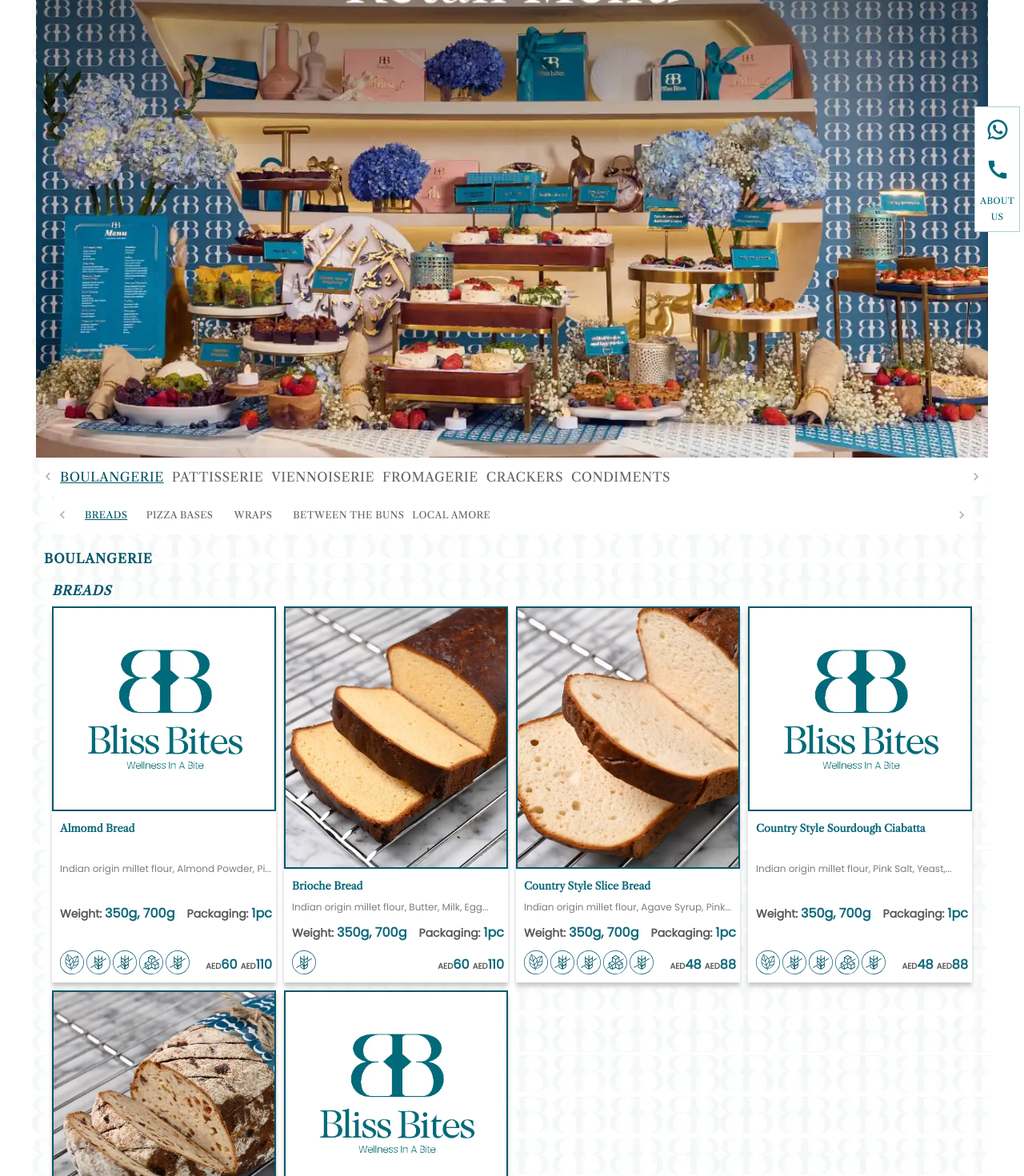
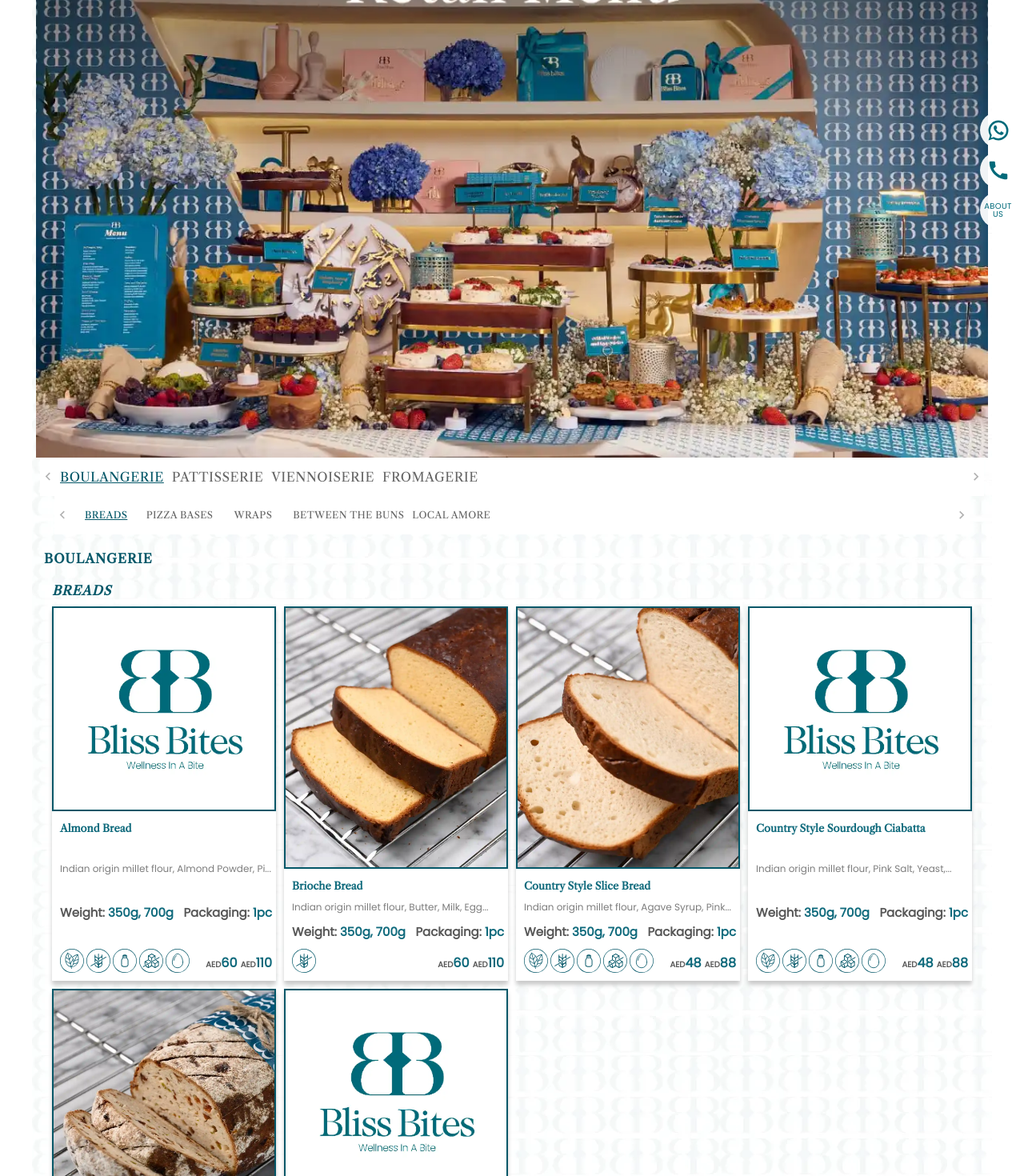
Before and after one commit to rabee-jaramani/Bliss_Bites_B2C, a React (Create React App) app: page / in a window 1280 px wide. Shown: the part 480-1950 px from the top of the page at 80% size. Built offline with nearby package versions, Linux system fonts and the light colour scheme.

Commit message:
minor changes

```diff
--- a/src/App.tsx
+++ b/src/App.tsx
@@ -4,7 +4,7 @@
 import Footer from "./footer/Footer";
 
 
-import { items_1,items_2,items_3,items_4,items_5,items_6 } from "./data/items";
+import { items_1,items_2,items_3,items_4 } from "./data/items";
 import { menu_collections } from "./data2";
 import { food_categories } from "./data2";
 
@@ -88,6 +88,8 @@
     //   setFB_List_To_Render(cloud_kitchen_full_menu);
     // }
   };
+
+
 useEffect(() => {
   if(selectedCollection==='BOULANGERIE'){
     setSelectedCategoriesTabs([ "BREADS","PIZZA BASES","WRAPS","BETWEEN THE BUNS", "LOCAL AMORE",])
@@ -104,20 +106,20 @@
 
     }
     if(selectedCollection==='FROMAGERIE'){
-      setSelectedCategoriesTabs(["CHEESE","CHEESE PLATTER",])
+      setSelectedCategoriesTabs(["CHEESE","CHEESE PLATTER","CRACKERS","JAMS & SAUCES"])
       setSelectedItems(items_4)
 
     }
-    if(selectedCollection==='CRACKERS'){
-      setSelectedCategoriesTabs([ "CRACKERS",])
-      setSelectedItems(items_5)
+    // if(selectedCollection==='CRACKERS'){
+    //   setSelectedCategoriesTabs([ "CRACKERS",])
+    //   setSelectedItems(items_5)
 
-    }
-    if(selectedCollection==='CONDIMENTS'){
-      setSelectedCategoriesTabs([ "JAMS & SAUCES"])
-      setSelectedItems(items_6)
+    // }
+    // if(selectedCollection==='CONDIMENTS'){
+    //   setSelectedCategoriesTabs([ "JAMS & SAUCES"])
+    //   setSelectedItems(items_6)
 
-    }
+    // }
 }, [selectedCollection])
 
   return (
--- a/src/components/Buttons.tsx
+++ b/src/components/Buttons.tsx
@@ -34,7 +34,7 @@
       <Button size="small" onClick={handleClickCallUs} startIcon={<CallIcon/>}>
       </Button>
       <Button size="small" onClick={handleClick}>
-        About Us
+        <span className="about-us">About Us</span>
       </Button>
     </div>
   );
--- a/src/components/ModalPopUp.tsx
+++ b/src/components/ModalPopUp.tsx
@@ -93,8 +93,8 @@
               </Typography>
             </div>
             <div className="yield-packaging-div">
-            <div><span className="weight-packaging">Weight: </span>{itemDetails.yield}</div>
-            <div><span className="weight-packaging">Packaging: </span>{itemDetails.packaging}</div>
+            <div className="weight-packaging"><span>Weight: </span>{itemDetails.yield}</div>
+            <div className="weight-packaging"><span>Packaging: </span>{itemDetails.packaging}</div>
         </div>
             {itemDetails.description ? (
               <Typography
--- a/src/components/buttons.sass
+++ b/src/components/buttons.sass
@@ -6,9 +6,7 @@
     flex-direction: column
     gap: 5px
     align-items: center
-    background-color: #fff
     padding: 5px
-    border: 1px solid #006a7a50
     button
         width: 45px !important
         height: 45px !important
@@ -24,6 +22,9 @@
             font-size: 30px !important
         span
             margin: 0 !important
+.about-us
+    font-size: 10px
+    line-height: 10px
 @media screen and (min-width:600px)
     .about-us-div
         right: 5%
--- a/src/data/items.tsx
+++ b/src/data/items.tsx
@@ -39,8 +39,8 @@
 
 import free_from_wheat from "../images/icons/gluten_free.svg"
 import refined_sugar from "../images/icons/refined_sugar_free.svg"
-import eggs from "../images/icons/gluten_free.svg"
-import dairy from "../images/icons/gluten_free.svg"
+import eggs from "../images/icons/eggs.svg"
+import dairy from "../images/icons/dairy.svg"
 import plant_based from "../images/icons/vegan.svg"
 
 
@@ -51,7 +51,7 @@
   {
   categoryName: "BREADS",
   items: [
-    {itemName:'Almomd Bread',price:'60, 110',description:'Indian origin millet flour, Almond Powder, Pink Salt, Agave Syrup, Yeast, Water',image:placeholder,packaging:'1pc',yield:'350g, 700g',allergies:[
+    {itemName:'Almond Bread',price:'60, 110',description:'Indian origin millet flour, Almond Powder, Pink Salt, Agave Syrup, Yeast, Water',image:placeholder,packaging:'1pc',yield:'350g, 700g',allergies:[
   { allergyName: 'Plant Based', allergySrc: plant_based},
   { allergyName: 'Free From Wheat', allergySrc: free_from_wheat },
   { allergyName: 'Dairy', allergySrc: dairy},
@@ -80,7 +80,7 @@
   { allergyName: 'Refined Sugar', allergySrc: refined_sugar },
   { allergyName: 'Eggs', allergySrc: eggs }
 ]},
-    {itemName:'Rosemary Olive Sourdough Ciabatta',price:'49, 89',description:'Indian origin millet flour, Pink Salt, Yeast, Starter, Dry Sosemary, Black Olive, Water',image:placeholder,packaging:'1pc',yield:'350g, 700g',allergies:[
+    {itemName:'Rosemary Olive Sourdough Ciabatta',price:'49, 89',description:'Indian origin millet flour, Pink Salt, Yeast, Starter, Dry Rosemary, Black Olive, Water',image:placeholder,packaging:'1pc',yield:'350g, 700g',allergies:[
   { allergyName: 'Plant Based', allergySrc: plant_based },
   { allergyName: 'Free From Wheat', allergySrc: free_from_wheat },
   { allergyName: 'Dairy', allergySrc: dairy },
@@ -246,7 +246,7 @@
       {itemName:'Banana Pecan Tea Cake',price:'330, 450',description:'Butter, Agave Syrup, Pasteurized Egg, Indian origin millet flour, Almond Powder, Baking Powder, Cinnamon Powder, Pecan nut, Banana, Cream Cheese, Cinnamon Powder',image:placeholder,packaging:'1pc',yield:'500g, 750g',allergies:[  { allergyName: 'Free From Wheat', allergySrc: free_from_wheat },
   { allergyName: 'Refined Sugar', allergySrc: refined_sugar },
   { allergyName: 'Eggs', allergySrc: eggs }]},
-      {itemName:'Pecan Carrot Tea Cake',price:'330, 450',description:'Pasteurized Egg, Agave Syrup, Sunflower oil, Long Life Milk, Vanilla Esence, Indian origin millet flour, Cinnamon Powder, Baking Powder, Baking Soda, Chopped Peacan nut, Carrots, Whip Cream, Cream Cheese, Icing Sugar, Mascopan Cream Cheese, Pecan nut',image:pecan_carrot_tea_cake,packaging:'1pc',yield:'500g, 750g',allergies:[  { allergyName: 'Free From Wheat', allergySrc: free_from_wheat },
+      {itemName:'Pecan Carrot Tea Cake',price:'330, 450',description:'Pasteurized Egg, Agave Syrup, Sunflower oil, Long Life Milk, Vanilla Esence, Indian origin millet flour, Cinnamon Powder, Baking Powder, Baking Soda, Chopped Peacan nut, Carrots, Whipped Cream, Cream Cheese, Icing Sugar, Mascopan Cream Cheese, Pecan nut',image:pecan_carrot_tea_cake,packaging:'1pc',yield:'500g, 750g',allergies:[  { allergyName: 'Free From Wheat', allergySrc: free_from_wheat },
   { allergyName: 'Refined Sugar', allergySrc: refined_sugar },
   { allergyName: 'Eggs', allergySrc: eggs }]},
       {itemName:'Toffee Dates Tea Cake',price:'330, 450',description:'Water, Whole Dates, Butter, Agave Syrup, Pasteurized Egg, Indian origin millet flour, Baking Soda, Cinnamon Powder, Cream Cheese, Toffee Cream, Whole Dates, Cocoa Powder',image:toffee_dates_tea_cake,packaging:'1pc',yield:'500g, 750g',allergies:[  { allergyName: 'Free From Wheat', allergySrc: free_from_wheat },
@@ -257,13 +257,13 @@
   {
     categoryName: "MUFFINS",
     items: [
-      {itemName:'Chocolate Muffin',price:'100190',description:'Butter, Agave Syrup, Pasteurized Egg, Indian origin millet flour, Baking Soda, Baking Powder, Cocoa Powder , Dark Chocolate ',image:placeholder,packaging:'Box of 6, Box of 12',yield:'',allergies:[  { allergyName: 'Free From Wheat', allergySrc: free_from_wheat },
+      {itemName:'Chocolate Muffin',price:'100,190',description:'Butter, Agave Syrup, Pasteurized Egg, Indian origin millet flour, Baking Soda, Baking Powder, Cocoa Powder , Dark Chocolate ',image:placeholder,packaging:'Box of 6, Box of 12',yield:'',allergies:[  { allergyName: 'Free From Wheat', allergySrc: free_from_wheat },
   { allergyName: 'Refined Sugar', allergySrc: refined_sugar },
   { allergyName: 'Eggs', allergySrc: eggs }]},
-      {itemName:'Pecan Carrot Muffin',price:'100190',description:'Pasteurized Egg, Agave Syrup, Sunflower oil, Long Life Milk, Vanilla Esence, Indian origin millet flour, Cinnamon Powder, Baking Powder, Baking Soda, Chopped Peacan nut, Carrots',image:placeholder,packaging:'Box of 6, Box of 12',yield:'',allergies:[  { allergyName: 'Free From Wheat', allergySrc: free_from_wheat },
+      {itemName:'Pecan Carrot Muffin',price:'100,190',description:'Pasteurized Egg, Agave Syrup, Sunflower oil, Long Life Milk, Vanilla Esence, Indian origin millet flour, Cinnamon Powder, Baking Powder, Baking Soda, Chopped Pecan nut, Carrots',image:placeholder,packaging:'Box of 6, Box of 12',yield:'',allergies:[  { allergyName: 'Free From Wheat', allergySrc: free_from_wheat },
   { allergyName: 'Refined Sugar', allergySrc: refined_sugar },
   { allergyName: 'Eggs', allergySrc: eggs }]},
-      {itemName:'Toffee Dates Muffin',price:'100190',description:'Water, Whole Dates, Butter, Agave Syrup, Pasteurized Egg, Indian origin millet flour, Baking Soda, Cinnamon Powder',image:placeholder,packaging:'Box of 6, Box of 12',yield:'',allergies:[  { allergyName: 'Free From Wheat', allergySrc: free_from_wheat },
+      {itemName:'Toffee Dates Muffin',price:'100,190',description:'Water, Whole Dates, Butter, Agave Syrup, Pasteurized Egg, Indian origin millet flour, Baking Soda, Cinnamon Powder',image:placeholder,packaging:'Box of 6, Box of 12',yield:'',allergies:[  { allergyName: 'Free From Wheat', allergySrc: free_from_wheat },
   { allergyName: 'Refined Sugar', allergySrc: refined_sugar },
   { allergyName: 'Eggs', allergySrc: eggs }]},
     ]
@@ -290,13 +290,13 @@
   {
     categoryName: "TRUFFLES",
     items: [
-      {itemName:'Matcha Pistachio Truffle',price:'80150',description:'White Chocolate, Whipping Cream, Matcha Powder, Pistachio Slivered',image:matcha_pistachio_truffle,packaging:'Box of 6, Box of 12',yield:'',allergies:[  { allergyName: 'Free From Wheat', allergySrc: free_from_wheat },
+      {itemName:'Matcha Pistachio Truffle',price:'80,150',description:'White Chocolate, Whipping Cream, Matcha Powder, Pistachio Slivered',image:matcha_pistachio_truffle,packaging:'Box of 6, Box of 12',yield:'',allergies:[  { allergyName: 'Free From Wheat', allergySrc: free_from_wheat },
   { allergyName: 'Refined Sugar', allergySrc: refined_sugar },
   { allergyName: 'Eggs', allergySrc: eggs }]},
-      {itemName:'Dark Chocolate Truffle',price:'80150',description:'Whipping Cream, Dark Chocolate, Cocoa Powder ',image:dark_chocolate_truffle,packaging:'Box of 6, Box of 12',yield:'',allergies:[  { allergyName: 'Free From Wheat', allergySrc: free_from_wheat },
+      {itemName:'Dark Chocolate Truffle',price:'80,150',description:'Whipping Cream, Dark Chocolate, Cocoa Powder ',image:dark_chocolate_truffle,packaging:'Box of 6, Box of 12',yield:'',allergies:[  { allergyName: 'Free From Wheat', allergySrc: free_from_wheat },
   { allergyName: 'Refined Sugar', allergySrc: refined_sugar },
   { allergyName: 'Eggs', allergySrc: eggs }]},
-      {itemName:'Granola Dark Chocolate Truffle',price:'80150',description:'Granola (Bulk), Whipping Cream, Dark Chocolate',image:granola_dark_chocolate_truffle,packaging:'Box of 6, Box of 12',yield:'',allergies:[  { allergyName: 'Free From Wheat', allergySrc: free_from_wheat },
+      {itemName:'Granola Dark Chocolate Truffle',price:'80,150',description:'Granola (Bulk), Whipping Cream, Dark Chocolate',image:granola_dark_chocolate_truffle,packaging:'Box of 6, Box of 12',yield:'',allergies:[  { allergyName: 'Free From Wheat', allergySrc: free_from_wheat },
   { allergyName: 'Refined Sugar', allergySrc: refined_sugar },
   { allergyName: 'Eggs', allergySrc: eggs }]},
     ]
@@ -367,7 +367,7 @@
           {itemName:'Jalapeno Cranberry Cheese',price:'75',description:'Cream Cheese, Pink Salt, Jalapeno Slice, Dried Cranberry',image:jalapeno_cranberry_cheese,packaging:'1pc',yield:'100g',allergies:[  { allergyName: 'Free From Wheat', allergySrc: free_from_wheat },
   { allergyName: 'Refined Sugar', allergySrc: refined_sugar },
   { allergyName: 'Eggs', allergySrc: eggs }]},
-          {itemName:'Basil chilli Cheese',price:'75',description:'Cream Cheese, Pink Salt, Green Chilli, Basil Leaves',image:basil_chilli_cheese,packaging:'1pc',yield:'100g',allergies:[  { allergyName: 'Free From Wheat', allergySrc: free_from_wheat },
+          {itemName:'Basil chili Cheese',price:'75',description:'Cream Cheese, Pink Salt, Green Chilli, Basil Leaves',image:basil_chilli_cheese,packaging:'1pc',yield:'100g',allergies:[  { allergyName: 'Free From Wheat', allergySrc: free_from_wheat },
   { allergyName: 'Refined Sugar', allergySrc: refined_sugar },
   { allergyName: 'Eggs', allergySrc: eggs }]},
           {itemName:'Sundried Tomato Cheese',price:'75',description:'Cream Cheese, Pink Salt, Sundried Tomato, Basil Leaves',image:sundried_tomato_cheese,packaging:'1pc',yield:'100g',allergies:[  { allergyName: 'Free From Wheat', allergySrc: free_from_wheat },
@@ -395,6 +395,72 @@
   { allergyName: 'Eggs', allergySrc: eggs }]},
         ]
       },
+      {
+        categoryName: "CRACKERS",
+        items: [
+          {itemName:'Ragi Chia Seed Crakers',price:'45',description:'Indian origin millet flour, Ragi Aata, Pink Salt, Yeast, Honey, Water, Black Chia Seeds',image:ragi_chia_seed_crakers,packaging:'1 Pack',yield:'150g',allergies:[
+{ allergyName: 'Plant Based', allergySrc: plant_based },
+{ allergyName: 'Free From Wheat', allergySrc: free_from_wheat },
+{ allergyName: 'Dairy', allergySrc: dairy },
+{ allergyName: 'Refined Sugar', allergySrc: refined_sugar },
+{ allergyName: 'Eggs', allergySrc: eggs }
+]},
+          {itemName:'Rosemary crackers',price:'45',description:'Indian origin millet flour, Dry Rosemery, Pink Salt, Yeast, Honey, Water',image:rosemary_crackers,packaging:'1 Pack',yield:'150g',allergies:[
+{ allergyName: 'Plant Based', allergySrc: plant_based },
+{ allergyName: 'Free From Wheat', allergySrc: free_from_wheat },
+{ allergyName: 'Dairy', allergySrc: dairy },
+{ allergyName: 'Refined Sugar', allergySrc: refined_sugar },
+{ allergyName: 'Eggs', allergySrc: eggs }
+]},
+          {itemName:'Zaatar crackers',price:'40',description:'Indian origin millet flour, Zaatar Powder, Pink Salt, Yeast, Honey, Water',image:zaatar_crackers,packaging:'1 Pack',yield:'150g',allergies:[
+{ allergyName: 'Plant Based', allergySrc: plant_based },
+{ allergyName: 'Free From Wheat', allergySrc: free_from_wheat },
+{ allergyName: 'Dairy', allergySrc: dairy },
+{ allergyName: 'Refined Sugar', allergySrc: refined_sugar },
+{ allergyName: 'Eggs', allergySrc: eggs }
+]},
+          {itemName:'Sumac crackers',price:'45',description:'Indian origin millet flour, Sumac Powder, Pink Salt, Yeast, Honey, Water',image:sumac_crackers,packaging:'1 Pack',yield:'150g',allergies:[
+{ allergyName: 'Plant Based', allergySrc: plant_based },
+{ allergyName: 'Free From Wheat', allergySrc: free_from_wheat },
+{ allergyName: 'Dairy', allergySrc: dairy },
+{ allergyName: 'Refined Sugar', allergySrc: refined_sugar },
+{ allergyName: 'Eggs', allergySrc: eggs }
+]},
+        ]
+      },
+      {
+        categoryName: "JAMS & SAUCES",
+        items: [
+          {itemName:'Raspberry Truffle Jam',price:'35',description:'Fresh Raspberry, Agave Syrup, Water, Truffle Oil',image:raspberry_truffle_jam,packaging:'1pc',yield:'100g',allergies:[
+{ allergyName: 'Plant Based', allergySrc: plant_based },
+{ allergyName: 'Free From Wheat', allergySrc: free_from_wheat },
+{ allergyName: 'Dairy', allergySrc: dairy },
+{ allergyName: 'Refined Sugar', allergySrc: refined_sugar },
+{ allergyName: 'Eggs', allergySrc: eggs }
+]},
+          {itemName:'Strawberry Chilli Jam',price:'35',description:'Strawberry Fruits, Agave Syrup, Water, Green Chilli',image:strawberry_chilli_jam,packaging:'1pc',yield:'100g',allergies:[
+{ allergyName: 'Plant Based', allergySrc: plant_based },
+{ allergyName: 'Free From Wheat', allergySrc: free_from_wheat },
+{ allergyName: 'Dairy', allergySrc: dairy },
+{ allergyName: 'Refined Sugar', allergySrc: refined_sugar },
+{ allergyName: 'Eggs', allergySrc: eggs }
+]},
+          {itemName:'Mango Passion Fruit& Chilli Jam',price:'35',description:'Mango,Garlic, Cardamom Seed, Red Chilli, Cumin Seeds, Coconut Sugar, Vinegar, Water, Passion Fruit',image:mango_passion_fruit_and_chilli_jam,packaging:'1pc',yield:'100g',allergies:[
+{ allergyName: 'Plant Based', allergySrc: plant_based },
+{ allergyName: 'Free From Wheat', allergySrc: free_from_wheat },
+{ allergyName: 'Dairy', allergySrc: dairy },
+{ allergyName: 'Refined Sugar', allergySrc: refined_sugar },
+{ allergyName: 'Eggs', allergySrc: eggs }
+]},
+          {itemName:'Sriracha Sauce',price:'45',description:'Red Chilli, Water, Garlic, Coconut Sugar, Pink Salt, Vinegar',image:sriracha_sauce,packaging:'1pc',yield:'100g',allergies:[
+{ allergyName: 'Plant Based', allergySrc: plant_based },
+{ allergyName: 'Free From Wheat', allergySrc: free_from_wheat },
+{ allergyName: 'Dairy', allergySrc: dairy },
+{ allergyName: 'Refined Sugar', allergySrc: refined_sugar },
+{ allergyName: 'Eggs', allergySrc: eggs }
+]},
+        ]
+      },
       ]}]
 
       export const items_5 = [{
@@ -403,7 +469,7 @@
           {
           categoryName: "CRACKERS",
           items: [
-            {itemName:'Ragi chia Seed crakers',price:'45',description:'Indian origin millet flour, Ragi Aata, Pink Salt, Yeast, Honey, Water, Black Chia Seeds',image:ragi_chia_seed_crakers,packaging:'1 Pack',yield:'150g',allergies:[
+            {itemName:'Ragi Chia Seed Crakers',price:'45',description:'Indian origin millet flour, Ragi Aata, Pink Salt, Yeast, Honey, Water, Black Chia Seeds',image:ragi_chia_seed_crakers,packaging:'1 Pack',yield:'150g',allergies:[
   { allergyName: 'Plant Based', allergySrc: plant_based },
   { allergyName: 'Free From Wheat', allergySrc: free_from_wheat },
   { allergyName: 'Dairy', allergySrc: dairy },
@@ -438,37 +504,5 @@
         export const items_6 = [{
           parentCatName: "CONDIMENTS",
           parentCatCollection: [
-            {
-            categoryName: "JAMS & SAUCES",
-            items: [
-              {itemName:'Raspberry Truffle Jam',price:'35',description:'Fresh Raspberry, Agave Syrup, Water, Truffle Oil',image:raspberry_truffle_jam,packaging:'1pc',yield:'100g',allergies:[
-  { allergyName: 'Plant Based', allergySrc: plant_based },
-  { allergyName: 'Free From Wheat', allergySrc: free_from_wheat },
-  { allergyName: 'Dairy', allergySrc: dairy },
-  { allergyName: 'Refined Sugar', allergySrc: refined_sugar },
-  { allergyName: 'Eggs', allergySrc: eggs }
-]},
-              {itemName:'Strawberry Chilli Jam',price:'35',description:'Strawberry Fruits, Agave Syrup, Water, Green Chilli',image:strawberry_chilli_jam,packaging:'1pc',yield:'100g',allergies:[
-  { allergyName: 'Plant Based', allergySrc: plant_based },
-  { allergyName: 'Free From Wheat', allergySrc: free_from_wheat },
-  { allergyName: 'Dairy', allergySrc: dairy },
-  { allergyName: 'Refined Sugar', allergySrc: refined_sugar },
-  { allergyName: 'Eggs', allergySrc: eggs }
-]},
-              {itemName:'Mango Passion Fruit& Chilli Jam',price:'35',description:'Mango,Garlic, Cardamom Seed, Red Chilli, Cumin Seeds, Coconut Sugar, Vinegar, Water, Passion Fruit',image:mango_passion_fruit_and_chilli_jam,packaging:'1pc',yield:'100g',allergies:[
-  { allergyName: 'Plant Based', allergySrc: plant_based },
-  { allergyName: 'Free From Wheat', allergySrc: free_from_wheat },
-  { allergyName: 'Dairy', allergySrc: dairy },
-  { allergyName: 'Refined Sugar', allergySrc: refined_sugar },
-  { allergyName: 'Eggs', allergySrc: eggs }
-]},
-              {itemName:'Sriracha Sauce',price:'45',description:'Red Chilli, Water, Garlic, Coconut Sugar, Pink Salt, Vinegar',image:sriracha_sauce,packaging:'1pc',yield:'100g',allergies:[
-  { allergyName: 'Plant Based', allergySrc: plant_based },
-  { allergyName: 'Free From Wheat', allergySrc: free_from_wheat },
-  { allergyName: 'Dairy', allergySrc: dairy },
-  { allergyName: 'Refined Sugar', allergySrc: refined_sugar },
-  { allergyName: 'Eggs', allergySrc: eggs }
-]},
-            ]
-          },
+
           ]}]
--- a/src/data2.ts
+++ b/src/data2.ts
@@ -25,11 +25,10 @@
   { menu_name: "PATTISSERIE",menu_img: '', },
   { menu_name: "VIENNOISERIE", menu_img: '' },
   { menu_name: "FROMAGERIE", menu_img: '' },
-  { menu_name: "CRACKERS", menu_img: '' },
-  { menu_name: "CONDIMENTS", menu_img: '' },
+
 ];
 
-export const food_collections = ["BOULANGERIE", "PATTISSERIE",'VIENNOISERIE','FROMAGERIE','CRACKERS','CONDIMENTS'];
+export const food_collections = ["BOULANGERIE", "PATTISSERIE",'VIENNOISERIE','FROMAGERIE',];
 export const food_categories = [
   "BREADS",
   "PIZZA BASES",
--- a/src/fb_menu/Card.tsx
+++ b/src/fb_menu/Card.tsx
@@ -14,8 +14,8 @@
         </p>
 
         <div className="yield-packaging-div">
-          {item.yield?<div><span className="weight-packaging">Weight: </span>{item.yield}</div>:''}
-            <div><span className="weight-packaging">Packaging: </span>{item.packaging}</div>
+          {item.yield?<div className="weight-packaging"><span>Weight: </span>{item.yield}</div>:''}
+            <div className="weight-packaging"><span >Packaging: </span>{item.packaging}</div>
         </div>
 
         {/* Allergies and price */}
--- a/src/fb_menu/card.sass
+++ b/src/fb_menu/card.sass
@@ -42,6 +42,7 @@
     gap: 3px
     img
         height: 30px
+        width: 30px
 .price-readmore
     display: flex
     justify-content: space-between
@@ -59,12 +60,16 @@
     display: inline-block
     font-size: 10px
     color: #585858
-.item-name,.item-price
-    color: #585858
+// .item-name,.item-price
+//     color: #585858
 .weight-packaging
-    color: #585858
-    font-size: 14px
+    color: #0F6A7C
+    font-size: 15px
+    span
+        color: #585858
 @media screen and (max-width:600px)
     .yield-packaging-div,.allergies-price-div,.under-image-div
         flex-direction: column
         align-items: start !important
+    .weight-packaging
+        font-size: 13px
```
Also changed, not shown: src/images/icons/dairy.svg (added), src/images/icons/eggs.svg (added).
